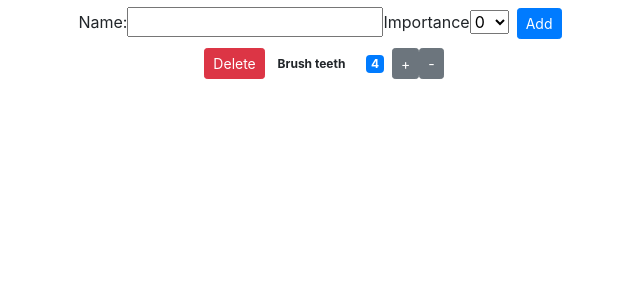
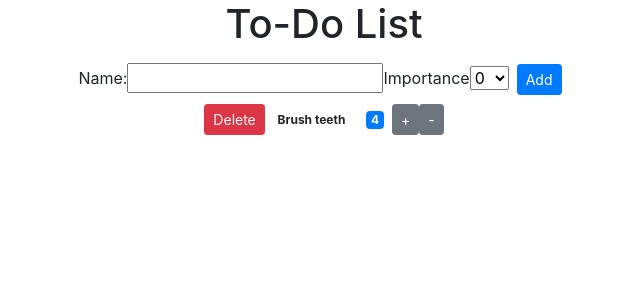
Before and after one commit to jimboden1/ToDoList-app, a React (Create React App) app: page / in a window 1280 px wide. Shown: the top 300 px of the page, without its empty margins (316-956 px from the left). Built offline with nearby package versions, Linux system fonts and the light colour scheme.

Commit message:
Added header

```diff
--- a/src/components/item.jsx
+++ b/src/components/item.jsx
@@ -9,7 +9,7 @@ class Item extends Component {
 
         return (
             <div>
-                <button onClick ={() => this.props.onDelete(this.props.counter.id)} className="btn btn-danger btn-sm m2">Delete</button>
+                <button onClick ={() => this.props.onDelete(this.props.counter.id)} className="btn btn-danger btn-sm m2 trash">Delete</button>
                 <span className="badge m-2 badge- primary">{this.props.counter.name}</span>
                 <span className={this.getBadgeClasses()}>{this.formatCount()}</span>
                 <button onClick ={() => this.props.onIncrement(this.props.counter)} className="btn btn-secondary btn-sm">+</button>
--- a/src/components/itemList.jsx
+++ b/src/components/itemList.jsx
@@ -57,6 +57,7 @@ class ItemList extends Component {
 
     render() {
         return ( <div class="centered">
+            <h1>To-Do List</h1>
             <form onSubmit={(e) => {this.handleAdd(e)}}>
                 <label>
                     Name:
```
